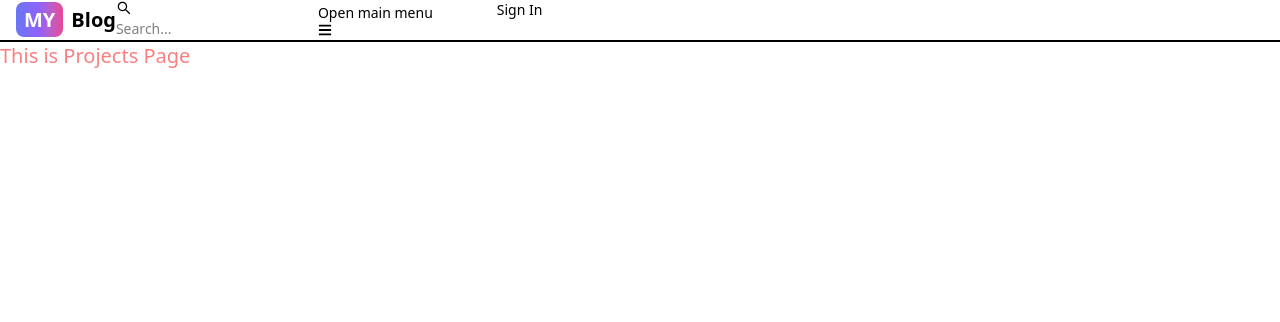
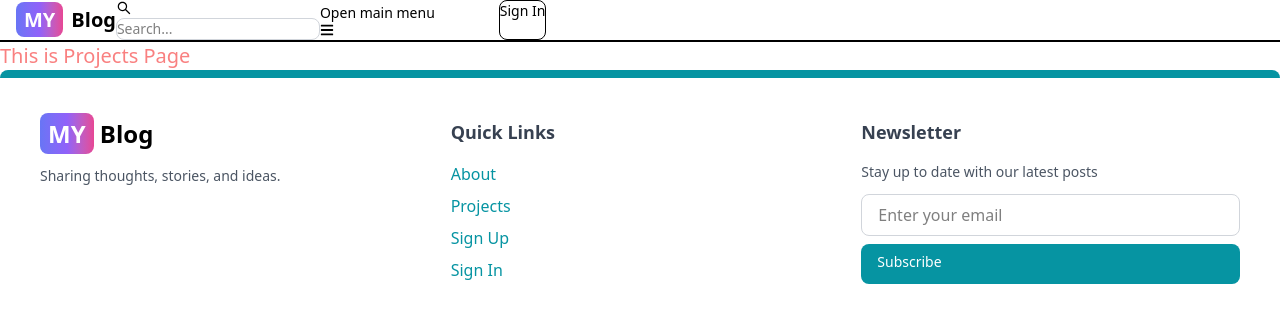
Before and after one commit to usman-s-mahmood/mern-recap, a React (Vite) app in the folder my-blog/client/: page /projects in a window 1280 px wide. Shown: the top 322 px of the page. Built offline with nearby package versions, Linux system fonts and the light colour scheme.

Commit message:
created a basic footer for the project

```diff
--- a/my-blog/client/src/App.jsx
+++ b/my-blog/client/src/App.jsx
@@ -12,6 +12,7 @@ import Dashboard from "./pages/Dashboard"
 import Projects from './pages/Projects'
 import Header from "./components/Header"
 import { Toaster } from "react-hot-toast"
+import FooterComp from "./components/FooterComp"
 
 function App() {
 
@@ -46,6 +47,7 @@ function App() {
             element={<Projects />}
           />
         </Routes>
+        <FooterComp />
       </BrowserRouter>
     </>
   )
--- /dev/null
+++ b/my-blog/client/src/components/FooterComp.jsx
@@ -0,0 +1,95 @@
+import React, { useState } from 'react';
+import { Button, Footer } from 'flowbite-react';
+import { Link, useLocation, useNavigate } from 'react-router-dom';
+import toast from 'react-hot-toast';
+
+const FooterComp = () => {
+  const [email, setEmail] = useState("");
+  const [loading, setLoading] = useState(false);
+  const nav = useNavigate();
+  const location = useLocation();
+  const handleSubmit = async (e) => {
+    e.preventDefault();
+    if (email.trim() === '') {
+      toast.error('Email is required for newsletter!');
+      return ;
+    }
+    setLoading(true);
+    // try {
+    //   let res = await fetch('/api/utils/newsletter', {
+    //     method: 'POST',
+    //     headers: {'Content-Type': 'application/json'},
+    //     body: JSON.stringify({email})
+    //   });
+    //   let data;
+    //   if (res.ok) {
+    //     data = await res.json();
+    //     toast.success(data.message || 'Subscribed successfully!');
+    //   } else {
+    //     const errorData = await res.json();
+    //     toast.error(errorData.message || 'Something went wrong!');
+    //   }
+    // } catch(error) {
+    //   console.error(error);
+    //   toast.error(error);
+    // } finally {
+    //   setLoading(false);
+    // } // incomplete code, debug it and then use it
+    setTimeout(() => {
+      setLoading(false)
+    }, 5000)
+    console.log(location)
+    nav(location.pathname)
+  }
+  return (
+    <Footer className='border-t-8 border-teal-500 p-10 bg-white dark:bg-gray-900'>
+      <div className='w-full max-w-7xl mx-auto grid grid-cols-1 sm:grid-cols-3 gap-8'>
+        {/* Section 1: Logo */}
+        <div>
+          <Link to='/' className='self-center whitespace-nowrap text-2xl font-bold dark:text-white'>
+            <span className='px-2 py-1 bg-gradient-to-r from-indigo-500 via-purple-500 to-pink-500 rounded-lg text-white'>MY</span> Blog
+          </Link>
+          <p className='mt-4 text-sm text-gray-600 dark:text-gray-400'>
+            Sharing thoughts, stories, and ideas.
+          </p>
+        </div>
+
+        {/* Section 2: Quick Links */}
+        <div>
+          <h2 className='text-lg font-semibold text-gray-700 dark:text-white mb-4'>Quick Links</h2>
+          <ul className='space-y-2'>
+            <li><Link to='/about' className='text-teal-500 hover:underline'>About</Link></li>
+            <li><Link to='/projects' className='text-teal-500 hover:underline'>Projects</Link></li>
+            <li><Link to='/sign-up' className='text-teal-500 hover:underline'>Sign Up</Link></li>
+            <li><Link to='/sign-in' className='text-teal-500 hover:underline'>Sign In</Link></li>
+          </ul>
+        </div>
+
+        {/* Section 3: Newsletter Form */}
+        <div>
+          <h2 className='text-lg font-semibold text-gray-700 dark:text-white mb-4'>Newsletter</h2>
+          <p className='text-sm text-gray-600 dark:text-gray-400 mb-3'>Stay up to date with our latest posts</p>
+          <form className='flex flex-col space-y-2'>
+            <input
+              type='email'
+              placeholder='Enter your email'
+              className='px-4 py-2 rounded-lg border border-gray-300 focus:outline-none focus:ring-2 focus:ring-teal-500'
+              value={email}
+              onChange={(e) => setEmail(e.target.value)}
+            />
+            <Button
+              type='submit'
+              className='bg-teal-500 text-white px-4 py-2 rounded-lg hover:bg-teal-700 transition'
+              onClick={handleSubmit}
+              disabled={loading}
+            >
+              {(loading)? 'Please Wait!' :'Subscribe'}
+            </Button>
+          </form>
+        </div>
+      </div>
+    </Footer>
+  );
+};
+
+export default FooterComp;
```
